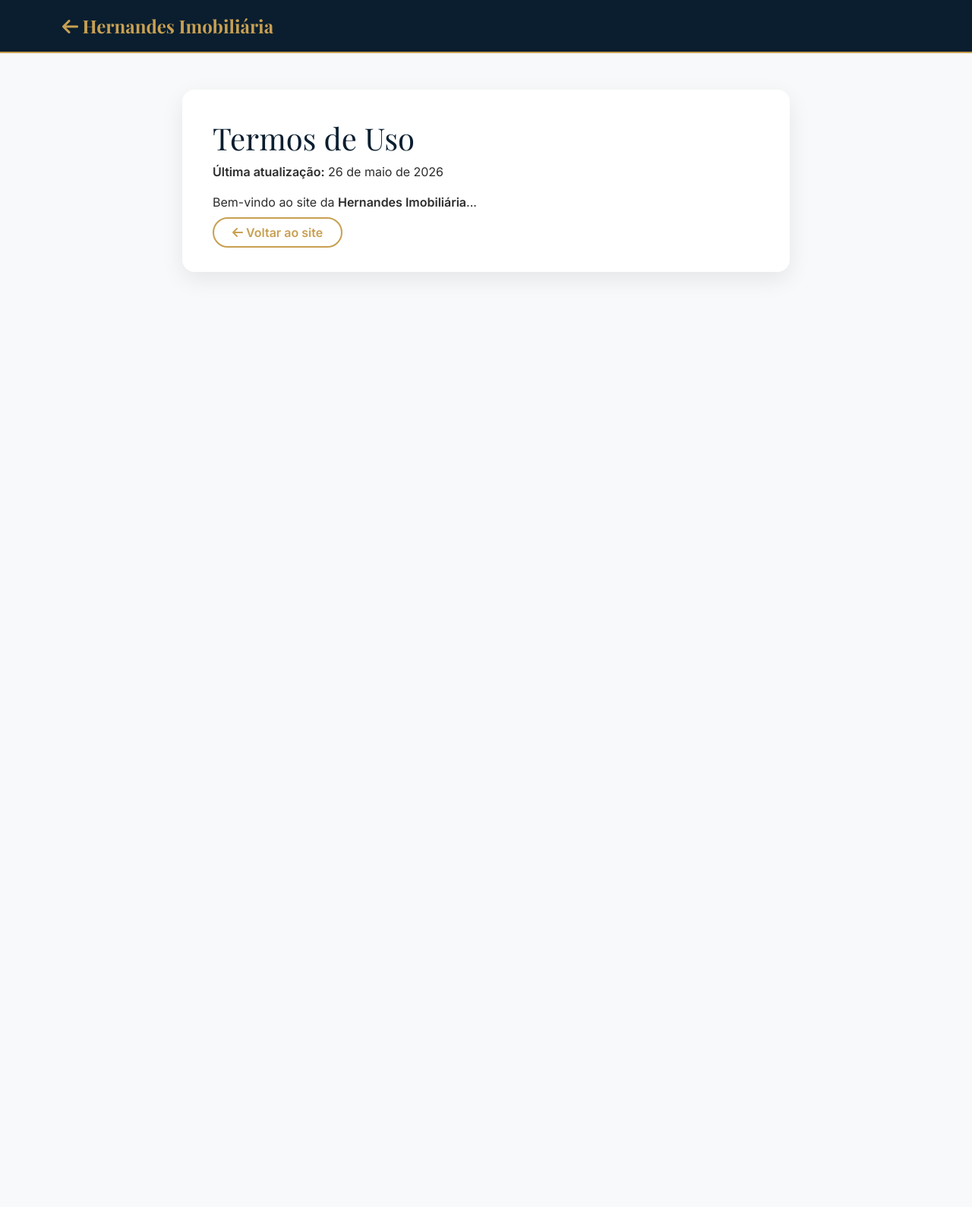
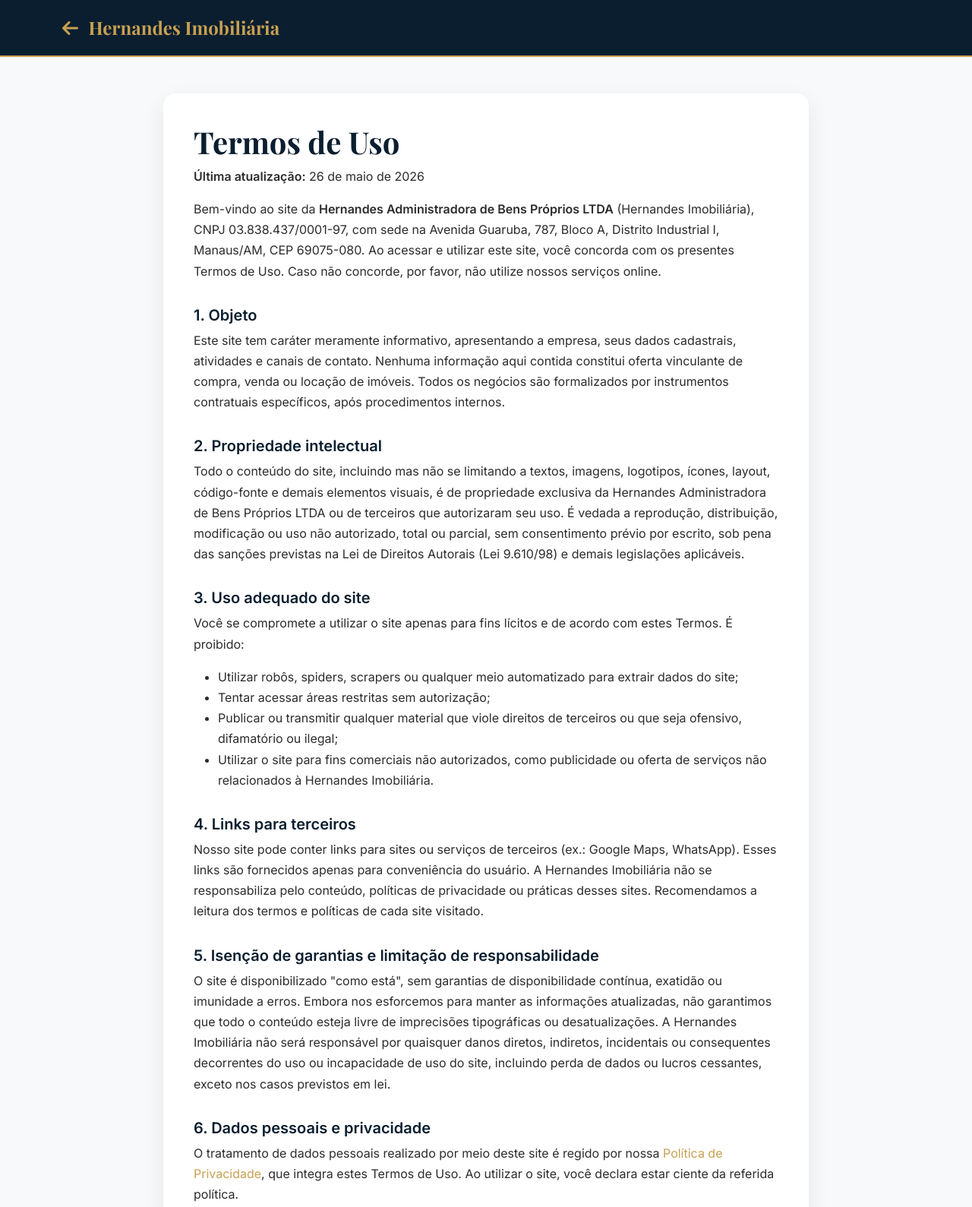
Before and after one commit to madalen5r3-png/ww1dpatamentodigitalcombr, a plain HTML site: page termos-de-uso.html in a window 1280 px wide. Shown: the top 1589 px of the page at 76% size. Before the commit the page ends 800 px from the top, so only its background shows below. Drawn offline with nearby package versions, Linux system fonts and the light colour scheme.

Commit message:
Update termos-de-uso.html

```diff
--- a/termos-de-uso.html
+++ b/termos-de-uso.html
@@ -8,27 +8,65 @@
     <link rel="stylesheet" href="https://cdnjs.cloudflare.com/ajax/libs/font-awesome/6.5.1/css/all.min.css">
     <link href="https://fonts.googleapis.com/css2?family=Playfair+Display:wght@400;700&family=Inter:wght@400;500;600&display=swap" rel="stylesheet">
     <style>
-        body { font-family:'Inter',sans-serif; background:#f8f9fa; color:#2c2c2c; }
-        .navbar-mini { background:#0a1e2f; padding:1rem 0; border-bottom:2px solid #c8a052; }
-        .navbar-mini a { font-family:'Playfair Display',serif; font-size:1.5rem; font-weight:700; color:#c8a052!important; text-decoration:none; }
-        .container-conteudo { max-width:800px; margin:3rem auto; background:#fff; border-radius:16px; padding:2.5rem; box-shadow:0 10px 30px rgba(0,0,0,0.08); }
-        h1 { font-family:'Playfair Display',serif; color:#0a1e2f; }
-        h5 { color:#0a1e2f; margin-top:2rem; }
-        a { color:#c8a052; }
-        .btn-voltar { border:2px solid #c8a052; color:#c8a052; padding:0.5rem 1.5rem; border-radius:30px; text-decoration:none; font-weight:600; }
-        .btn-voltar:hover { background:#c8a052; color:#fff; }
+        :root { --azul-profundo: #0a1e2f; --dourado: #c8a052; }
+        body { font-family: 'Inter', sans-serif; background: #f8f9fa; color: #2c2c2c; line-height: 1.7; }
+        .navbar-mini { background: var(--azul-profundo); padding: 1rem 0; border-bottom: 2px solid var(--dourado); }
+        .navbar-mini a { font-family: 'Playfair Display', serif; font-size: 1.5rem; font-weight: 700; color: var(--dourado) !important; text-decoration: none; }
+        .container-conteudo { max-width: 850px; margin: 3rem auto; background: #fff; border-radius: 16px; padding: 2.5rem; box-shadow: 0 10px 30px rgba(0,0,0,0.08); }
+        h1 { font-family: 'Playfair Display', serif; color: var(--azul-profundo); font-weight: 700; }
+        h5 { color: var(--azul-profundo); font-weight: 700; margin-top: 2rem; }
+        a { color: var(--dourado); text-decoration: none; }
+        a:hover { text-decoration: underline; }
+        .btn-voltar { display: inline-block; border: 2px solid var(--dourado); color: var(--dourado); padding: 0.5rem 1.5rem; border-radius: 30px; font-weight: 600; transition: all 0.3s; }
+        .btn-voltar:hover { background: var(--dourado); color: #fff; }
     </style>
 </head>
 <body>
     <div class="navbar-mini">
-        <div class="container"><a href="index.html"><i class="fa-solid fa-arrow-left"></i> Hernandes Imobiliária</a></div>
+        <div class="container"><a href="index.html"><i class="fa-solid fa-arrow-left me-2"></i> Hernandes Imobiliária</a></div>
     </div>
+
     <div class="container container-conteudo">
         <h1>Termos de Uso</h1>
         <p><strong>Última atualização:</strong> 26 de maio de 2026</p>
-        <p>Bem-vindo ao site da <strong>Hernandes Imobiliária</strong>...</p>
-        <!-- (texto completo igual ao fornecido anteriormente) -->
-        <a href="index.html" class="btn-voltar mt-4"><i class="fa-solid fa-arrow-left"></i> Voltar ao site</a>
+
+        <p>Bem-vindo ao site da <strong>Hernandes Administradora de Bens Próprios LTDA</strong> (Hernandes Imobiliária), CNPJ 03.838.437/0001-97, com sede na Avenida Guaruba, 787, Bloco A, Distrito Industrial I, Manaus/AM, CEP 69075-080. Ao acessar e utilizar este site, você concorda com os presentes Termos de Uso. Caso não concorde, por favor, não utilize nossos serviços online.</p>
+
+        <h5>1. Objeto</h5>
+        <p>Este site tem caráter meramente informativo, apresentando a empresa, seus dados cadastrais, atividades e canais de contato. Nenhuma informação aqui contida constitui oferta vinculante de compra, venda ou locação de imóveis. Todos os negócios são formalizados por instrumentos contratuais específicos, após procedimentos internos.</p>
+
+        <h5>2. Propriedade intelectual</h5>
+        <p>Todo o conteúdo do site, incluindo mas não se limitando a textos, imagens, logotipos, ícones, layout, código-fonte e demais elementos visuais, é de propriedade exclusiva da Hernandes Administradora de Bens Próprios LTDA ou de terceiros que autorizaram seu uso. É vedada a reprodução, distribuição, modificação ou uso não autorizado, total ou parcial, sem consentimento prévio por escrito, sob pena das sanções previstas na Lei de Direitos Autorais (Lei 9.610/98) e demais legislações aplicáveis.</p>
+
+        <h5>3. Uso adequado do site</h5>
+        <p>Você se compromete a utilizar o site apenas para fins lícitos e de acordo com estes Termos. É proibido:</p>
+        <ul>
+            <li>Utilizar robôs, spiders, scrapers ou qualquer meio automatizado para extrair dados do site;</li>
+            <li>Tentar acessar áreas restritas sem autorização;</li>
+            <li>Publicar ou transmitir qualquer material que viole direitos de terceiros ou que seja ofensivo, difamatório ou ilegal;</li>
+            <li>Utilizar o site para fins comerciais não autorizados, como publicidade ou oferta de serviços não relacionados à Hernandes Imobiliária.</li>
+        </ul>
+
+        <h5>4. Links para terceiros</h5>
+        <p>Nosso site pode conter links para sites ou serviços de terceiros (ex.: Google Maps, WhatsApp). Esses links são fornecidos apenas para conveniência do usuário. A Hernandes Imobiliária não se responsabiliza pelo conteúdo, políticas de privacidade ou práticas desses sites. Recomendamos a leitura dos termos e políticas de cada site visitado.</p>
+
+        <h5>5. Isenção de garantias e limitação de responsabilidade</h5>
+        <p>O site é disponibilizado "como está", sem garantias de disponibilidade contínua, exatidão ou imunidade a erros. Embora nos esforcemos para manter as informações atualizadas, não garantimos que todo o conteúdo esteja livre de imprecisões tipográficas ou desatualizações. A Hernandes Imobiliária não será responsável por quaisquer danos diretos, indiretos, incidentais ou consequentes decorrentes do uso ou incapacidade de uso do site, incluindo perda de dados ou lucros cessantes, exceto nos casos previstos em lei.</p>
+
+        <h5>6. Dados pessoais e privacidade</h5>
+        <p>O tratamento de dados pessoais realizado por meio deste site é regido por nossa <a href="politica-privacidade.html">Política de Privacidade</a>, que integra estes Termos de Uso. Ao utilizar o site, você declara estar ciente da referida política.</p>
+
+        <h5>7. Alterações nos Termos</h5>
+        <p>Reservamo-nos o direito de modificar estes Termos de Uso a qualquer momento, a nosso exclusivo critério. As alterações entrarão em vigor na data de sua publicação. O uso continuado do site após a atualização constitui aceitação dos novos termos. Recomendamos a consulta periódica a esta página.</p>
+
+        <h5>8. Lei aplicável e foro</h5>
+        <p>Estes Termos de Uso são regidos e interpretados de acordo com as leis da República Federativa do Brasil. Quaisquer disputas oriundas destes Termos serão submetidas ao foro da comarca de Manaus, Estado do Amazonas, com exclusão de qualquer outro, por mais privilegiado que seja.</p>
+
+        <p class="mt-4"><em>Em caso de dúvidas sobre estes Termos, entre em contato conosco pelo e-mail jose.pequeno@transhernandes.com.br ou pelos telefones disponíveis no site.</em></p>
+
+        <div class="text-center mt-4">
+            <a href="index.html" class="btn-voltar"><i class="fa-solid fa-arrow-left me-1"></i> Voltar ao site</a>
+        </div>
     </div>
 </body>
 </html>
```
